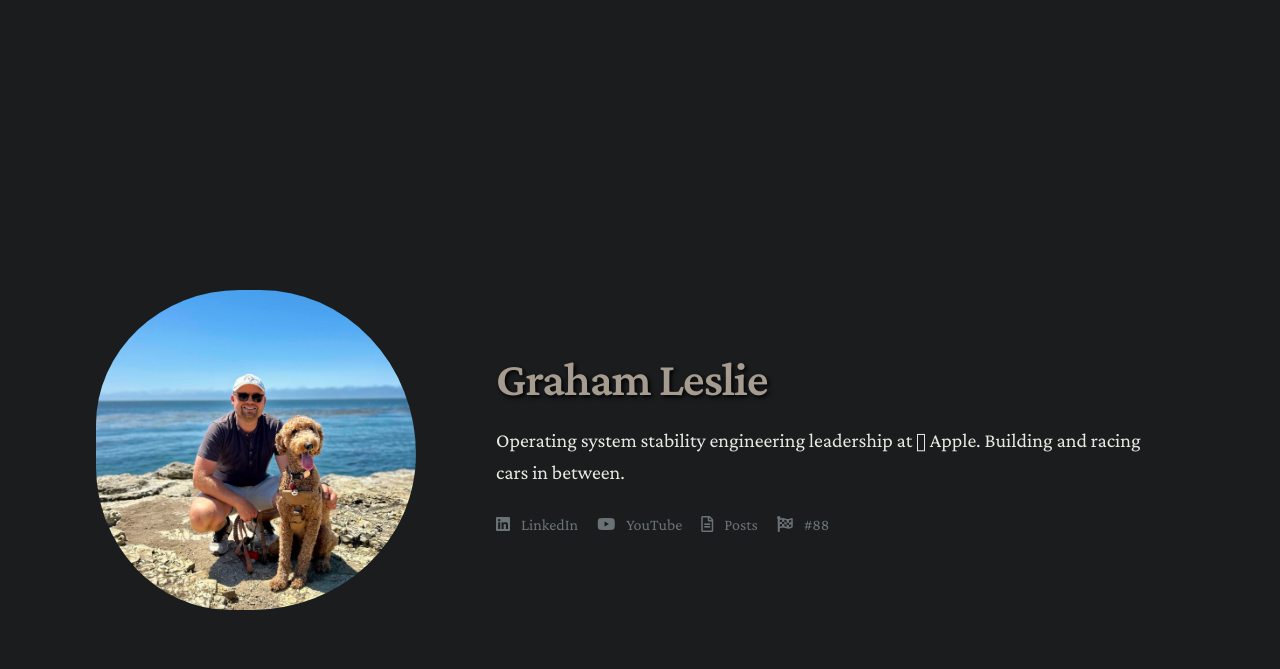
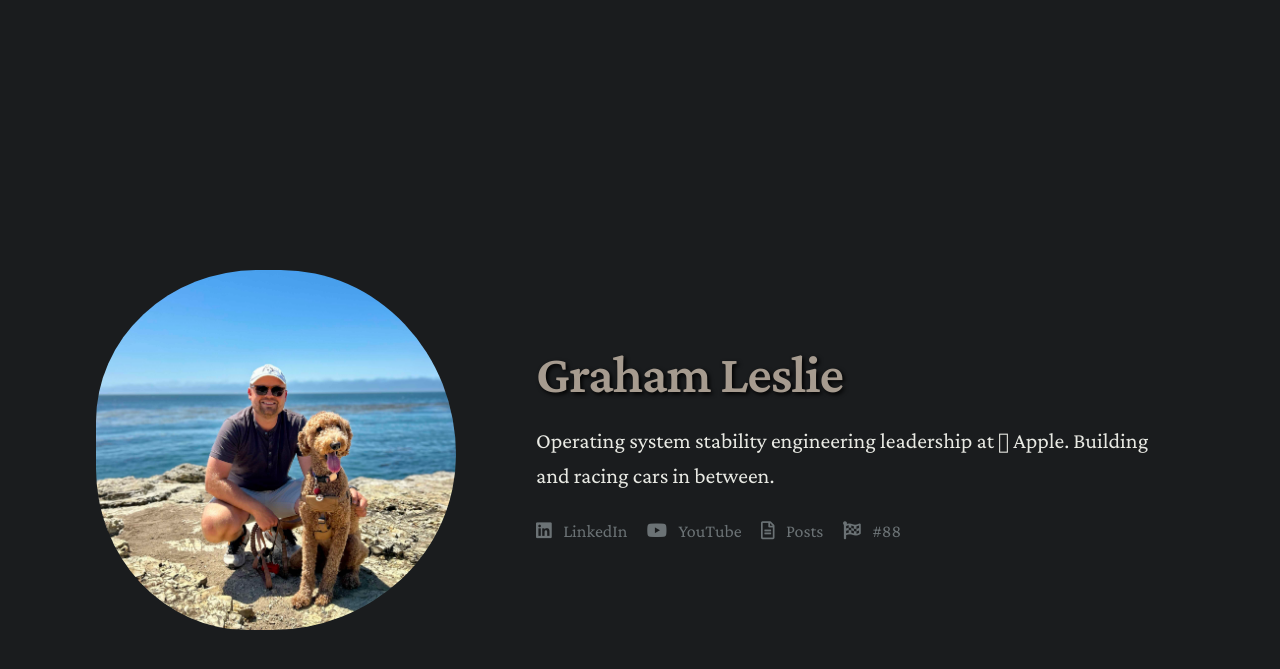
Before and after one commit to grahamleslie/grahamleslie.github.io, a Jekyll site: the page built from index.md, in a window 1280 px wide. Shown: the top 669 px of the page. Built offline with Jekyll 4.4.1, drawn with Linux system fonts in a browser that asks for light colours; nearby versions of some CDN libraries.

Commit message:
Scale up font sizes to account for Crimson Pro x-height

```diff
--- a/_sass/variables.scss
+++ b/_sass/variables.scss
@@ -14,10 +14,10 @@ $body-font-stack: "Crimson Pro", "Georgia", serif;
 $code-font-stack: "SF Mono", "SF Mono Regular", "SF Mono Medium",
   "SF Mono SemiBold", "SF Mono Bold", "SF Mono Heavy", "SF Mono Black", "Menlo",
   "Monaco", "Consolas", monospace;
-$font-size-base: 16px;
-$font-size-large: 20px;
-$font-size-small: 14px;
-$font-size-xs: 12px;
+$font-size-base: 18px;
+$font-size-large: 22px;
+$font-size-small: 16px;
+$font-size-xs: 14px;
 
 $line-height-base: 1.6;
 $line-height-tight: 1.2;
```
